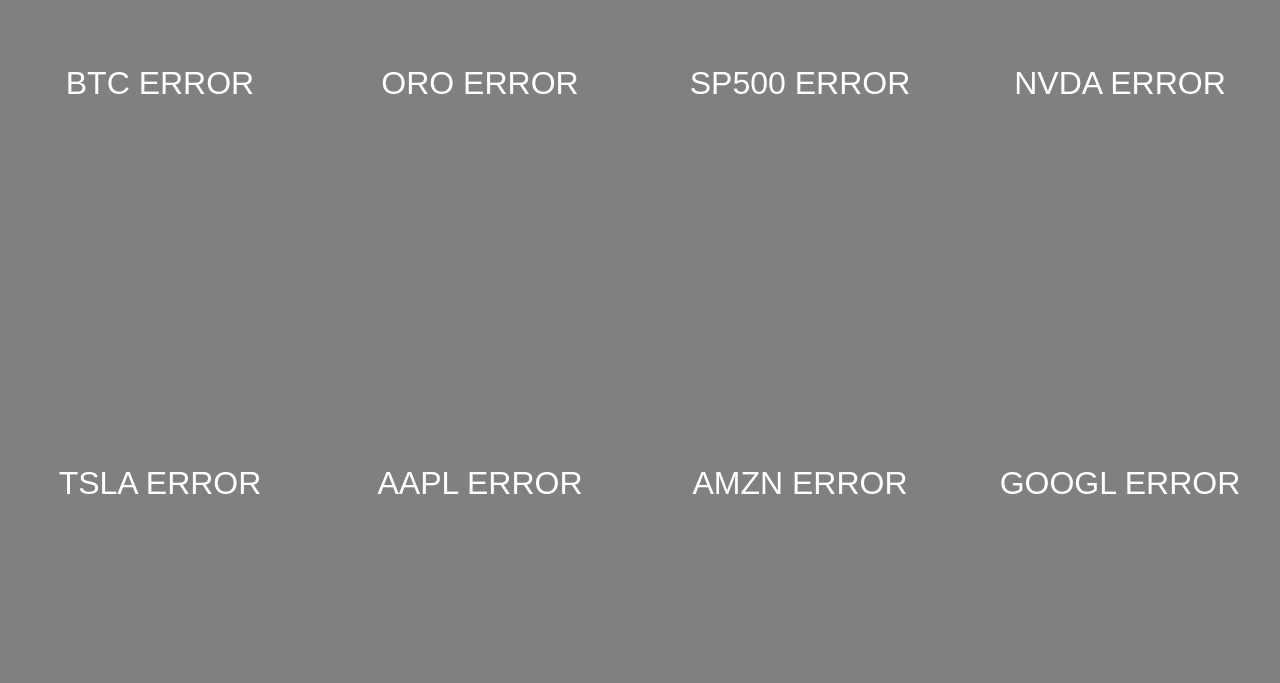
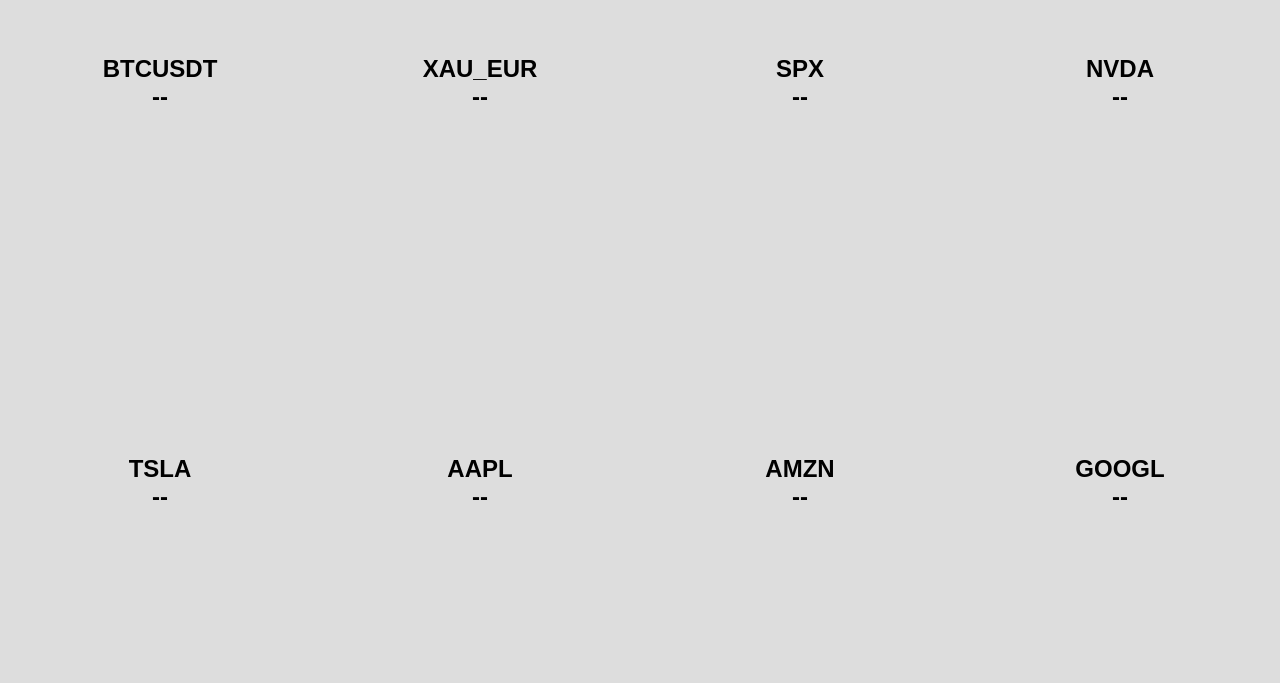
Before and after one commit to Pulgaelectrica/panel-datos-vercel-final, a website: page index.html in a window 1280 px wide. Shown: the part 117-800 px from the top of the page. Drawn offline with Linux system fonts and the light colour scheme; no server answers.

Commit message:
Estructura final sin carpeta public

```diff
--- a/index.html
+++ b/index.html
@@ -1,10 +1,10 @@
 <!DOCTYPE html>
 <html lang="es">
 <head>
-  <meta charset="UTF-8" />
-  <meta name="viewport" content="width=device-width, initial-scale=1.0" />
+  <meta charset="UTF-8">
+  <meta name="viewport" content="width=device-width, initial-scale=1.0">
   <title>Panel de Datos - SenseCraft</title>
-  <link rel="stylesheet" href="/public/style.css">
+  <link rel="stylesheet" href="style.css">
 </head>
 <body>
   <div class="grid">
@@ -17,7 +17,6 @@
     <div class="box" id="amzn"></div>
     <div class="box" id="googl"></div>
   </div>
-
-  <script src="/public/script.js"></script>
+  <script src="script.js"></script>
 </body>
 </html>
--- a/package.json
+++ b/package.json
@@ -1,6 +1,7 @@
 {
   "name": "panel-datos-vercel-final",
   "version": "1.0.0",
-  "scripts": {},
-  "dependencies": {}
+  "dependencies": {
+    "node-fetch": "^3.3.2"
+  }
 }
--- a/public/script.js
+++ /dev/null
@@ -1,35 +0,0 @@
-const symbols = {
-  btc: "BINANCE:BTCUSDT",
-  oro: "OANDA:XAU_EUR",
-  sp500: "INDEX:SPX",
-  nvda: "NASDAQ:NVDA",
-  tsla: "NASDAQ:TSLA",
-  aapl: "NASDAQ:AAPL",
-  amzn: "NASDAQ:AMZN",
-  googl: "NASDAQ:GOOGL"
-};
-
-async function fetchData(symbol) {
-  const res = await fetch(`/api/finnhub-proxy?symbol=${encodeURIComponent(symbol)}`);
-  if (!res.ok) throw new Error(await res.text());
-  return res.json();
-}
-
-async function updateBox(id, symbol) {
-  const el = document.getElementById(id);
-  try {
-    const data = await fetchData(symbol);
-    const change = data.dp;
-    el.textContent = `${id.toUpperCase()} ${change.toFixed(2)}%`;
-    el.style.background = change >= 0 ? "green" : "red";
-  } catch {
-    el.textContent = `${id.toUpperCase()} ERROR`;
-    el.style.background = "gray";
-  }
-}
-
-function updateAll() {
-  for (const [id, sym] of Object.entries(symbols)) updateBox(id, sym);
-}
-updateAll();
-setInterval(updateAll, 60000);
--- a/public/style.css
+++ /dev/null
@@ -1,25 +0,0 @@
-body {
-  margin: 0;
-  display: grid;
-  height: 100vh;
-  place-items: center;
-  background: #000;
-}
-
-.grid {
-  display: grid;
-  grid-template-columns: repeat(4, 1fr);
-  grid-template-rows: repeat(2, 1fr);
-  width: 100vw;
-  height: 100vh;
-}
-
-.box {
-  display: flex;
-  align-items: center;
-  justify-content: center;
-  font-size: 2rem;
-  color: white;
-  font-family: sans-serif;
-  transition: background 0.3s;
-}
--- /dev/null
+++ b/script.js
@@ -0,0 +1,47 @@
+const symbols = {
+  btc: "BINANCE:BTCUSDT",
+  oro: "OANDA:XAU_EUR",
+  sp500: "INDEX:SPX",
+  nvda: "NASDAQ:NVDA",
+  tsla: "NASDAQ:TSLA",
+  aapl: "NASDAQ:AAPL",
+  amzn: "NASDAQ:AMZN",
+  googl: "NASDAQ:GOOGL"
+};
+
+async function fetchData(symbol) {
+  try {
+    const response = await fetch(`/api/finnhub-proxy?symbol=${encodeURIComponent(symbol)}`);
+    if (!response.ok) throw new Error(await response.text());
+    const data = await response.json();
+    return data;
+  } catch (error) {
+    console.error(`Error al obtener ${symbol}:`, error);
+    return null;
+  }
+}
+
+async function updateAll() {
+  for (const [id, symbol] of Object.entries(symbols)) {
+    const box = document.getElementById(id);
+    const data = await fetchData(symbol);
+
+    if (data && data.c && data.pc) {
+      const change = ((data.c - data.pc) / data.pc) * 100;
+      const color = change >= 0 ? "#b6ffb0" : "#ffb6b6";
+      const arrow = change >= 0 ? "▲" : "▼";
+
+      box.style.background = color;
+      box.innerHTML = `
+        <div>${symbol.split(":")[1]}</div>
+        <div>${arrow} ${change.toFixed(2)}%</div>
+      `;
+    } else {
+      box.style.background = "#ddd";
+      box.innerHTML = `<div>${symbol.split(":")[1]}</div><div>--</div>`;
+    }
+  }
+}
+
+updateAll();
+setInterval(updateAll, 60000);
--- /dev/null
+++ b/style.css
@@ -0,0 +1,23 @@
+body {
+  margin: 0;
+  font-family: Arial, sans-serif;
+  background: #f9f9f9;
+}
+
+.grid {
+  display: grid;
+  grid-template-columns: repeat(4, 1fr);
+  grid-template-rows: repeat(2, 1fr);
+  height: 100vh;
+}
+
+.box {
+  display: flex;
+  flex-direction: column;
+  justify-content: center;
+  align-items: center;
+  font-size: 1.5rem;
+  font-weight: bold;
+  color: #000;
+  transition: background 0.5s ease;
+}
```
Also changed, not shown: api/finnhub-proxy.js (+8 -6 lines), vercel.json.
